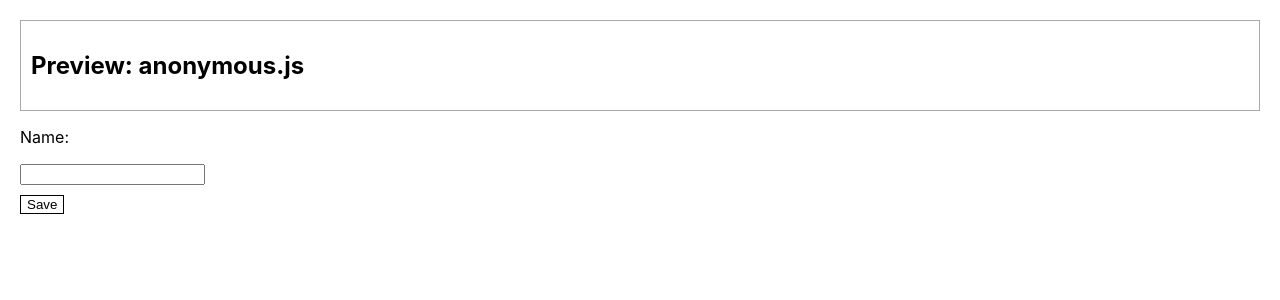
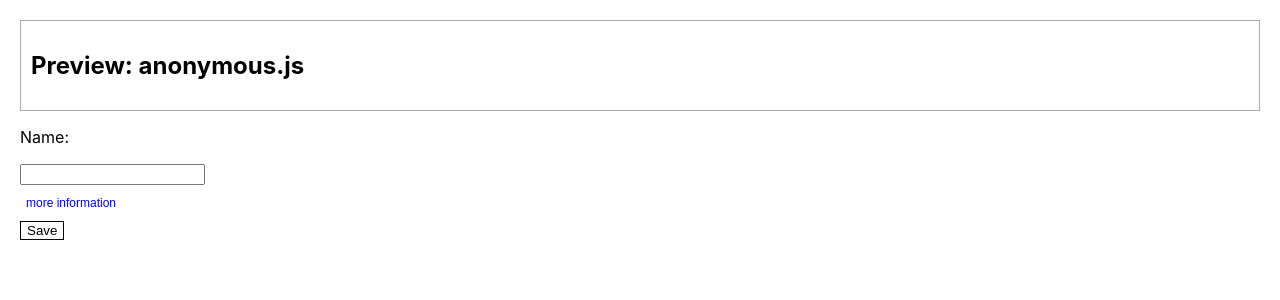
Before and after one commit to topcook/myReactApp, a React (Create React App) app: page / in a window 1280 px wide. Shown: the top 300 px of the page. Built offline with nearby package versions, Linux system fonts and the light colour scheme.

Commit message:
I added useEffect hook

```diff
--- a/src/components/FileNamer/FileNamer.css
+++ b/src/components/FileNamer/FileNamer.css
@@ -1,3 +1,26 @@
+.information {
+    font-size: .75em;
+    color: blue;
+    cursor: pointer;
+}
+
+.wrapper button.information {
+    border: none;
+}
+
+.information-wrapper {
+    position: relative;
+}
+
+.popup {
+    position: absolute;
+    background: white;
+    border: 1px darkgray solid;
+    padding: 10px;
+    top: -70px;
+    left: 0;
+}
+
 .preview {
     border: 1px darkgray solid;
     padding: 10px;
--- a/src/components/FileNamer/FileNamer.js
+++ b/src/components/FileNamer/FileNamer.js
@@ -1,10 +1,20 @@
-import React, { useState } from "react";
+import React, { useEffect, useState } from "react";
 import './FileNamer.css'
 
 export default function FileNamer() {
 
     const [name, setName] = useState('anonymous');
     const [alert, setAlert] = useState(false);
+
+    useEffect(() => {
+        const handleWindowClick = () => setAlert(false)
+        if (alert) {
+            window.addEventListener('click', handleWindowClick);
+        } else {
+            window.removeEventListener('click', handleWindowClick)
+        }
+        return () => window.removeEventListener('click', handleWindowClick);
+    }, [alert, setAlert]);
 
     const validate = (event) => {
         if (/\*/.test(name)) {
@@ -24,11 +34,18 @@ export default function FileNamer() {
                 <label>
                     <p>Name: </p>
                     <input autoComplete="off" name="name"
-                    onChange={event => setName(event.target.value)}
-                    onFocus={()=>setAlert(true)}
-                    onBlur={()=>setAlert(false)}
+                        onChange={event => setName(event.target.value)}
+                        onFocus={() => setAlert(true)}
+                        onBlur={() => setAlert(false)}
                     />
                 </label>
+                <div className="information-wrapper">
+                    <button className="information"
+                        onClick={() => setAlert(true)}
+                        type="button">
+                        more information
+                    </button>
+                </div>
                 {alert &&
                     <div>
                         <span role="img" aria-label="allowed">✅</span> Alphanumeric Characters
```
